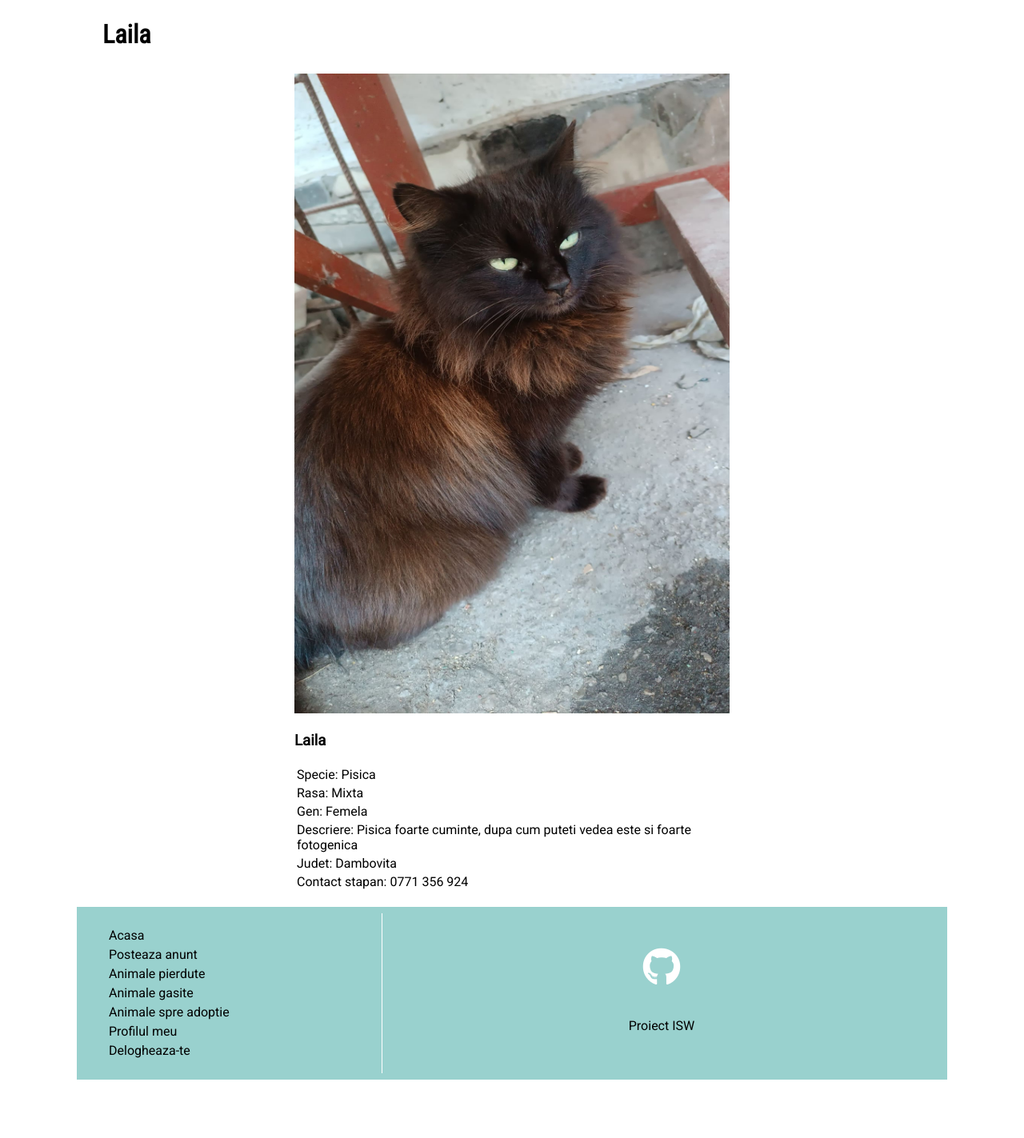
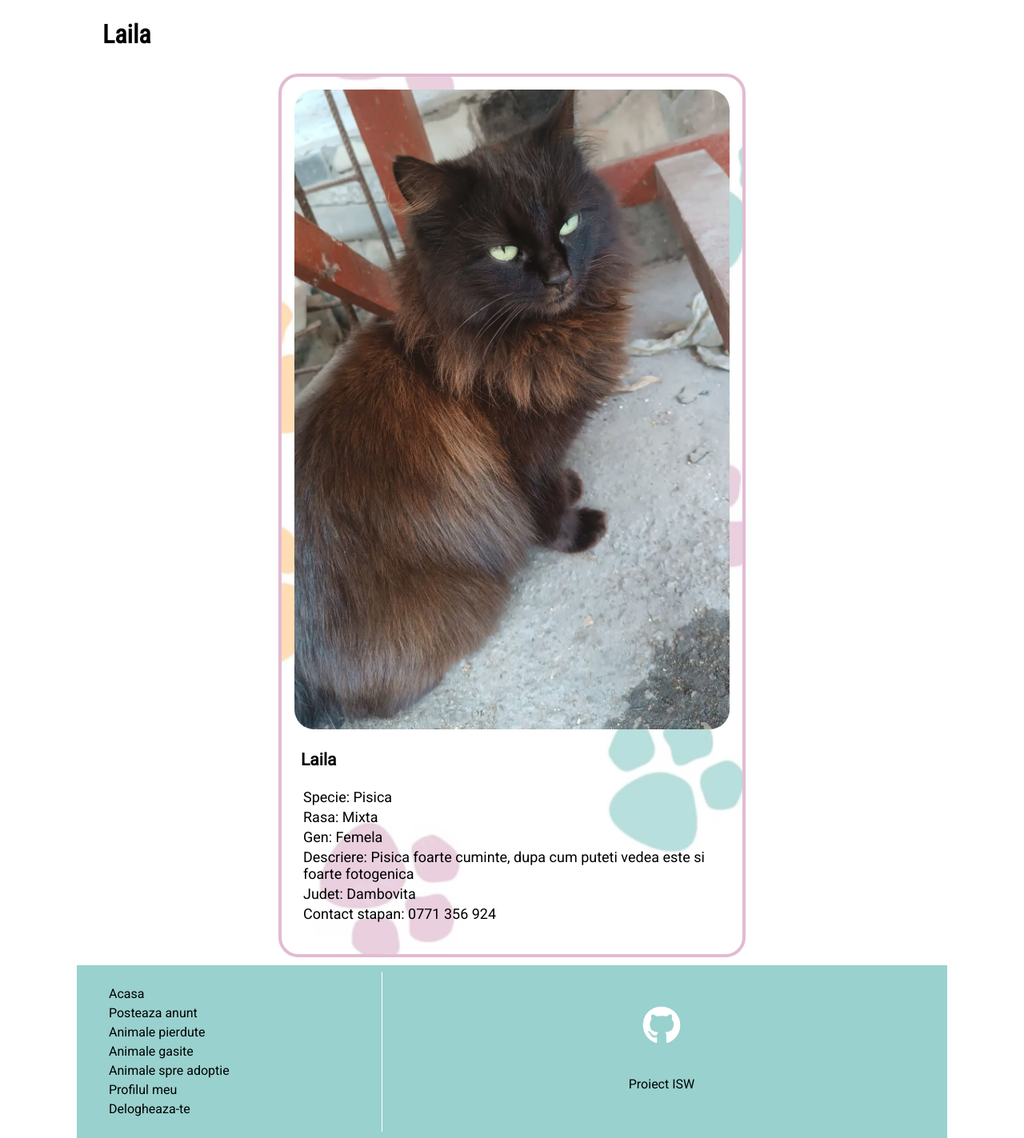
Before and after one commit to andreea-alexuta/ISWproject, a PHP site: page /adoptinfo.php?id=1000 in a window 1280 px wide. Shown: the part 83-1506 px from the top of the page at 80% size. Before the commit the page ends 1433 px from the top, so only its background shows below. Run offline with PHP 8.4, Linux system fonts and the light colour scheme; a user stored in the database is signed in; data comes from the database, SQL or seed files in the repository; some libraries are stand-ins or nearby versions.

Commit message:
Added style for the separate display of entries

```diff
--- a/style.css
+++ b/style.css
@@ -565,3 +565,41 @@ footer #social-media-footer ul li:hover a .fa-github {
     width: 85%;
   }
 }
+
+/* Carduri animale afisare separata*/
+.card-separate {
+  padding: 16px;
+  background: url("img/card.png");
+  background-size: cover;
+  background-position: center;
+  border: 4px solid #e1bbd2;
+  border-radius: 25px;
+  margin-bottom: 10px;
+  font-size: large;
+}
+
+.card-image-separate {
+  transition: transform 0.4s;
+}
+
+.card-image-separate img {
+  border-radius: 25px;
+  transition: 0.4s;
+  opacity: 0.95;
+  object-fit: cover;
+  width: auto;
+  height: 300px;
+}
+
+.card-image-separate:hover {
+  transform: translateY(-3px) translateX(3px);
+}
+
+.card-image-separate img:hover {
+  border-radius: 0px;
+  opacity: 1;
+}
+
+.card-separate .card-description-separate {
+  padding: 0 8px;
+}
```
